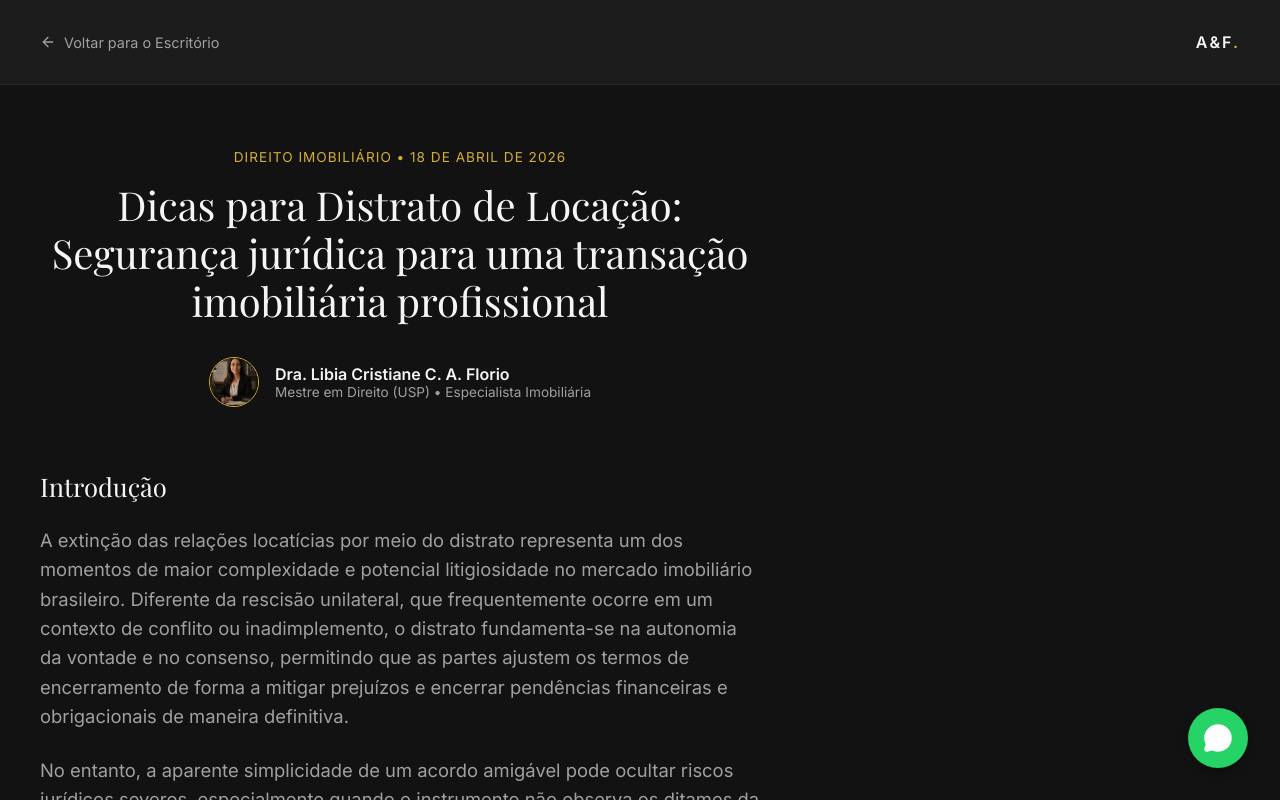
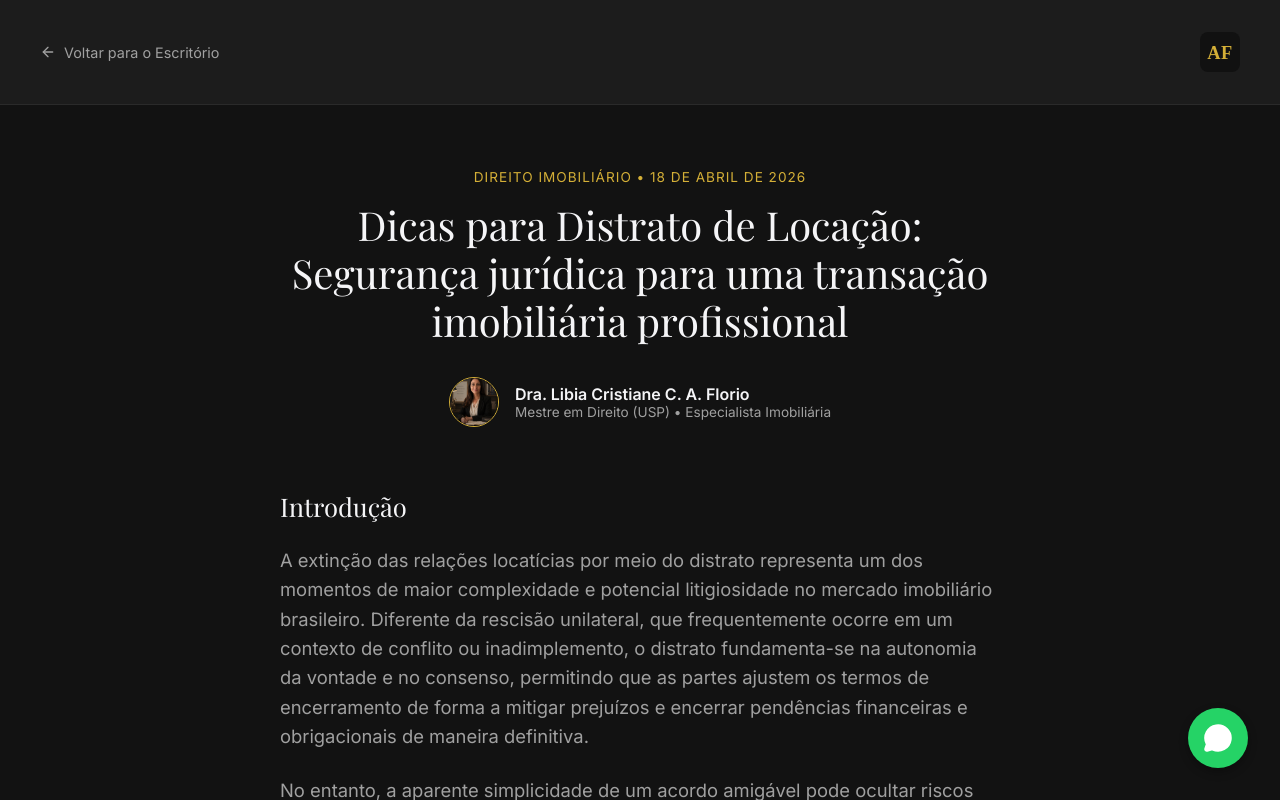
Before and after one commit to aleandrade926/andrade-florio-web, a React (Vite) app: page /artigos/distrato-de-locacao in a window 1280 px wide. Shown: the top 800 px of the page. Built offline with nearby package versions, Linux system fonts and the light colour scheme; a web font is replaced by a local one.

Commit message:
style: center article content and add favicon to header

```diff
--- a/src/pages/Article.jsx
+++ b/src/pages/Article.jsx
@@ -18,15 +18,13 @@ export default function ArticlePage() {
           <Link to="/" style={{ display: 'flex', alignItems: 'center', gap: '0.5rem', color: 'var(--text-muted)', textDecoration: 'none', transition: 'color 0.2s', fontSize: '0.9rem' }} onMouseOver={e => e.currentTarget.style.color='var(--accent-gold)'} onMouseOut={e => e.currentTarget.style.color='var(--text-muted)'}>
             <ArrowLeft size={16} /> Voltar para o Escritório
           </Link>
-          <span style={{ fontSize: '1rem', letterSpacing: '2px', color: 'var(--text-main)', fontWeight: 'bold' }}>
-            A&F<span style={{color: 'var(--accent-gold)'}}>.</span>
-          </span>
+          <img src="/favicon.svg" alt="Andrade e Florio" style={{ height: '40px', width: 'auto' }} />
         </div>
       </header>
 
       {/* Conteúdo do Artigo */}
       <main style={{ flexGrow: 1, padding: '4rem 0' }}>
-        <article className="container" style={{ maxWidth: '800px' }}>
+        <article className="container" style={{ maxWidth: '800px', margin: '0 auto' }}>
 
           {/* Cabeçalho do Artigo */}
           <header style={{ marginBottom: '4rem', textAlign: 'center' }}>
```
